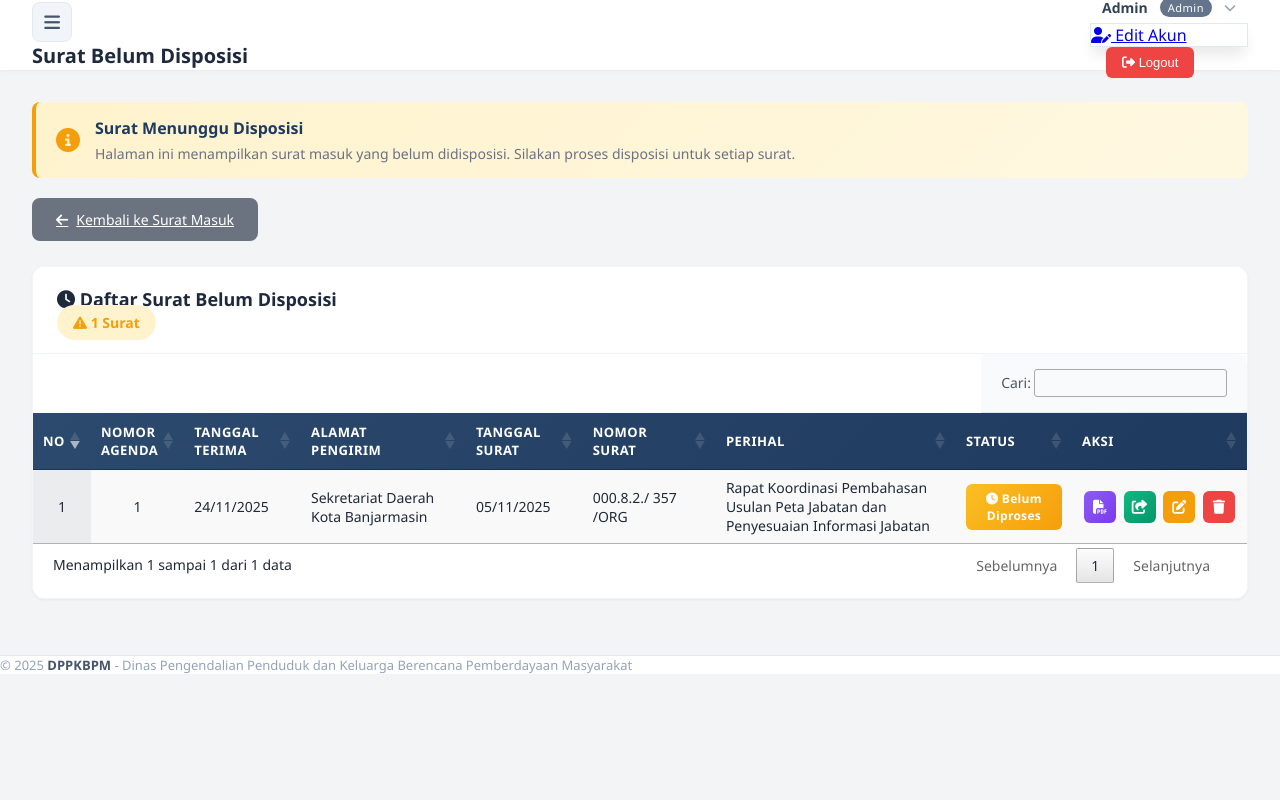
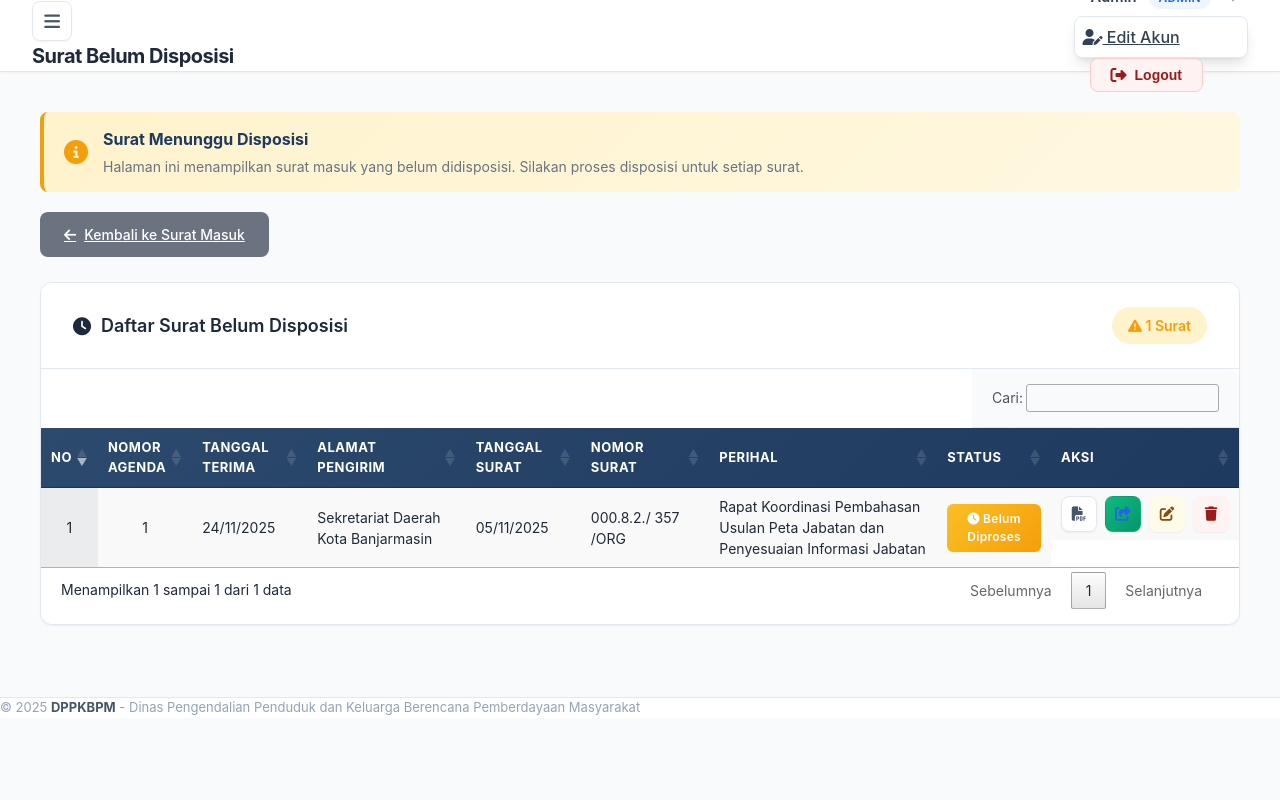
Before and after one commit to GitSyah111/DIAPRA-PKL, a PHP site: page /php/surat-belum-disposisi.php in a window 1280 px wide. Run offline with PHP 8.4, Linux system fonts and the light colour scheme; a user stored in the database is signed in; data comes from the database, SQL or seed files in the repository; some libraries are stand-ins or nearby versions.

Commit message:
update posisi datatables

```diff
--- a/css/dashboard.css
+++ b/css/dashboard.css
@@ -1,26 +1,59 @@
+:root {
+    /* Premium Color Palette (Inter/Slate based) */
+    --primary-50: #eff6ff;
+    --primary-100: #dbeafe;
+    --primary-500: #3b82f6;
+    --primary-600: #2563eb;
+    --primary-700: #1d4ed8;
+
+    --slate-50: #f8fafc;
+    --slate-100: #f1f5f9;
+    --slate-200: #e2e8f0;
+    --slate-300: #cbd5e1;
+    --slate-400: #94a3b8;
+    --slate-500: #64748b;
+    --slate-600: #475569;
+    --slate-700: #334155;
+    --slate-800: #1e293b;
+    --slate-900: #0f172a;
+
+    --success-bg: #f0fdf4;
+    --success-text: #166534;
+    --warning-bg: #fefce8;
+    --warning-text: #854d0e;
+    --danger-bg: #fef2f2;
+    --danger-text: #991b1b;
+
+    /* Semantic Variables */
+    --bg-body: var(--slate-50);
+    --bg-card: #ffffff;
+    --text-main: var(--slate-800);
+    --text-muted: var(--slate-500);
+    --border-color: var(--slate-200);
+
+    /* Shadows */
+    --shadow-sm: 0 1px 2px 0 rgb(0 0 0 / 0.05);
+    --shadow-md: 0 4px 6px -1px rgb(0 0 0 / 0.1), 0 2px 4px -2px rgb(0 0 0 / 0.1);
+    --shadow-lg: 0 10px 15px -3px rgb(0 0 0 / 0.1), 0 4px 6px -4px rgb(0 0 0 / 0.1);
+
+    /* Global Radius */
+    --radius-md: 0.5rem;
+    --radius-lg: 0.75rem;
+}
+
 * {
     margin: 0;
     padding: 0;
     box-sizing: border-box;
+    outline-color: var(--primary-500);
 }
 
 body {
-    font-family: 'Segoe UI', 'Inter', -apple-system, BlinkMacSystemFont, sans-serif;
-    background-color: #f3f4f6;
-    color: #1f2937;
-    animation: fadeInPage 0.5s ease-out;
-}
-
-@keyframes fadeInPage {
-    from {
-        opacity: 0;
-        transform: translateY(10px);
-    }
-
-    to {
-        opacity: 1;
-        transform: translateY(0);
-    }
+    font-family: 'Inter', -apple-system, BlinkMacSystemFont, 'Segoe UI', Roboto, sans-serif;
+    background-color: var(--bg-body);
+    color: var(--text-main);
+    line-height: 1.5;
+    -webkit-font-smoothing: antialiased;
 }
 
 .container {
@@ -185,52 +218,57 @@ body {
     flex-direction: column;
     min-height: 100vh;
     transition: margin-left 0.3s ease;
-    background-color: #f3f4f6;
+    background-color: var(--bg-body);
 }
 
-/* Header */
+/* Premium Header */
 .header {
-    background: #fff;
+    background: rgba(255, 255, 255, 0.9);
+    /* Glass effect */
+    backdrop-filter: blur(12px);
+    -webkit-backdrop-filter: blur(12px);
     padding: 16px 32px;
-    box-shadow: 0 1px 3px rgba(0, 0, 0, 0.05);
+    border-bottom: 1px solid var(--border-color);
+    box-shadow: var(--shadow-sm);
     display: flex;
     justify-content: space-between;
     align-items: center;
     position: sticky;
     top: 0;
     z-index: 900;
-    height: 70px;
+    height: 72px;
 }
 
 .header-title {
-    font-size: 20px;
-    color: #1e293b;
-    font-weight: 600;
+    font-size: 1.25rem;
+    color: var(--slate-800);
+    font-weight: 700;
+    letter-spacing: -0.025em;
 }
 
 .header-menu-btn {
     display: flex;
     align-items: center;
     justify-content: center;
-    background: #f1f5f9;
-    /* Light background to be visible */
-    border: 1px solid #e2e8f0;
-    border-radius: 8px;
+    background: white;
+    border: 1px solid var(--border-color);
+    border-radius: var(--radius-md);
     padding: 8px;
-    font-size: 18px;
-    color: #475569;
+    font-size: 1.125rem;
+    color: var(--slate-600);
     cursor: pointer;
     margin-right: 16px;
-    transition: all 0.2s;
+    transition: all 0.2s ease;
     width: 40px;
     height: 40px;
+    box-shadow: var(--shadow-sm);
     z-index: 1001;
-    /* Above sidebar trigger if needed */
 }
 
 .header-menu-btn:hover {
-    background: #e2e8f0;
-    color: #1e293b;
+    background: var(--slate-50);
+    color: var(--primary-600);
+    border-color: var(--primary-100);
 }
 
 /* Hide mobile toggle on desktop */
@@ -254,73 +292,102 @@ body {
     }
 }
 
-/* User Info */
+/* User Info & Dropdown */
 .user-info {
     display: flex;
     align-items: center;
     gap: 12px;
-    padding: 6px 12px;
-    border-radius: 8px;
+    padding: 6px 8px 6px 16px;
+    border-radius: 999px;
+    /* Pill shape */
     cursor: pointer;
-    transition: background 0.2s;
+    transition: all 0.2s;
+    background: transparent;
+    border: 1px solid transparent;
 }
 
 .user-info:hover {
-    background: #f1f5f9;
+    background: white;
+    border-color: var(--border-color);
+    box-shadow: var(--shadow-sm);
 }
 
 .user-name {
     font-weight: 600;
-    color: #334155;
-    font-size: 14px;
+    color: var(--slate-700);
+    font-size: 0.925rem;
 }
 
 .user-role {
-    font-size: 11px;
-    color: #ffffff;
-    padding: 2px 8px;
-    background: #64748b;
+    font-size: 0.75rem;
+    color: var(--primary-600);
+    padding: 2px 10px;
+    background: var(--primary-50);
     border-radius: 999px;
-    font-weight: 500;
-    letter-spacing: 0.5px;
+    font-weight: 600;
+    letter-spacing: 0.025em;
+    text-transform: uppercase;
 }
 
 .user-info i.fa-chevron-down {
-    color: #94a3b8;
+    color: var(--slate-400);
     font-size: 12px;
+    margin-left: 4px;
 }
 
 /* Dropdown */
 .user-dropdown {
-    top: 60px;
+    top: 64px;
     right: 32px;
-    border: 1px solid #e2e8f0;
-    box-shadow: 0 10px 15px -3px rgba(0, 0, 0, 0.1);
+    border: 1px solid var(--border-color);
+    box-shadow: var(--shadow-lg);
+    border-radius: var(--radius-md);
+    padding: 8px;
+    background: white;
+}
+
+.user-dropdown a {
+    border-radius: var(--radius-md);
+    color: var(--slate-700);
+    font-weight: 500;
+}
+
+.user-dropdown a:hover {
+    background: var(--slate-50);
+    color: var(--primary-600);
 }
 
 .logout-btn {
     margin-left: 16px;
-    background-color: #ef4444;
-    color: white;
-    border: none;
-    padding: 8px 16px;
-    border-radius: 6px;
-    font-size: 13px;
-    font-weight: 500;
-    transition: background-color 0.2s;
+    background-color: var(--danger-bg);
+    color: var(--danger-text);
+    border: 1px solid #fecaca;
+    padding: 8px 20px;
+    border-radius: var(--radius-md);
+    font-size: 0.875rem;
+    font-weight: 600;
+    transition: all 0.2s;
     box-shadow: none;
+    display: flex;
+    align-items: center;
+    gap: 8px;
 }
 
 .logout-btn:hover {
-    background-color: #dc2626;
-    transform: none;
-    box-shadow: none;
+    background-color: #fee2e2;
+    transform: translateY(-1px);
+    box-shadow: var(--shadow-sm);
+}
+
+.logout-btn i {
+    font-size: 1rem;
 }
 
 /* Content Area */
 .content {
-    padding: 32px;
-    max-width: 1400px;
+    padding: 2.5rem;
+    max-width: 1600px;
+    /* Spacious max-width */
     margin: 0 auto;
     width: 100%;
 }
@@ -328,82 +395,140 @@ body {
 /* Stats Grid */
 .stats-grid {
     display: grid;
-    grid-template-columns: repeat(auto-fit, minmax(240px, 1fr));
+    grid-template-columns: repeat(auto-fit, minmax(280px, 1fr));
     gap: 24px;
     margin-bottom: 32px;
 }
 
 .stat-card {
-    background: #fff;
-    padding: 24px;
-    border-radius: 12px;
-    box-shadow: 0 1px 3px rgba(0, 0, 0, 0.05);
-    /* Modern subtle shadow */
-    border: 1px solid #f1f5f9;
-    /* Subtle border */
-    border-left: none;
-    /* Remove old colored border */
-    transition: transform 0.2s, box-shadow 0.2s;
+    background: var(--bg-card);
+    padding: 28px;
+    border-radius: var(--radius-lg);
+    box-shadow: var(--shadow-sm);
+    border: 1px solid var(--border-color);
+    transition: all 0.3s cubic-bezier(0.4, 0, 0.2, 1);
+    display: flex;
+    align-items: center;
+    gap: 20px;
+    position: relative;
+    overflow: hidden;
 }
 
 .stat-card:hover {
-    transform: translateY(-2px);
-    box-shadow: 0 4px 6px -1px rgba(0, 0, 0, 0.1);
+    transform: translateY(-4px);
+    box-shadow: var(--shadow-lg);
+    border-color: var(--primary-100);
 }
 
 .stat-icon {
-    width: 48px;
-    height: 48px;
-    border-radius: 50%;
-    /* Circle */
-    font-size: 20px;
+    width: 60px;
+    height: 60px;
+    border-radius: 16px;
+    display: flex;
+    align-items: center;
+    justify-content: center;
+    font-size: 1.5rem;
+    flex-shrink: 0;
+    background: var(--primary-50);
+    color: var(--primary-600);
+}
+
+/* Color Variants for Stats */
+.stat-card.blue .stat-icon {
+    background: var(--primary-50);
+    color: var(--primary-600);
+}
+
+.stat-card.green .stat-icon {
+    background: var(--success-bg);
+    color: var(--success-text);
+}
+
+.stat-card.orange .stat-icon {
+    background: var(--warning-bg);
+    color: var(--warning-text);
+}
+
+.stat-card.purple .stat-icon {
+    background: #f3e8ff;
+    color: #7e22ce;
 }
 
 .stat-info h3 {
-    font-size: 13px;
-    color: #64748b;
+    font-size: 0.875rem;
+    color: var(--text-muted);
     font-weight: 500;
     text-transform: uppercase;
-    letter-spacing: 0.5px;
+    letter-spacing: 0.05em;
+    margin-bottom: 4px;
 }
 
 .stat-number {
-    font-size: 28px;
+    font-size: 2rem;
     font-weight: 700;
-    color: #0f172a;
-    margin: 4px 0;
+    color: var(--slate-900);
+    margin: 0;
+    line-height: 1.2;
 }
 
-/* Content Box (Cards) */
+.stat-label {
+    font-size: 0.8rem;
+    color: var(--slate-400);
+}
+
+/* Premium Content Box (Cards) */
 .content-box {
-    background: #fff;
-    border-radius: 12px;
-    box-shadow: 0 1px 3px rgba(0, 0, 0, 0.05);
-    border: 1px solid #f1f5f9;
+    background: var(--bg-card);
+    border-radius: var(--radius-lg);
+    box-shadow: var(--shadow-sm);
+    border: 1px solid var(--border-color);
     overflow: hidden;
-    margin-bottom: 24px;
+    margin-bottom: 32px;
+    animation: slideUp 0.4s ease-out;
+}
+
+@keyframes slideUp {
+    from {
+        opacity: 0;
+        transform: translateY(20px);
+    }
+
+    to {
+        opacity: 1;
+        transform: translateY(0);
+    }
 }
 
 .box-header {
-    padding: 20px 24px;
-    border-bottom: 1px solid #f1f5f9;
-    background: #fff;
-    /* White header */
+    padding: 24px 32px;
+    border-bottom: 1px solid var(--border-color);
+    background: white;
+    display: flex;
+    justify-content: space-between;
+    align-items: center;
 }
 
 .box-header h2 {
-    font-size: 18px;
-    color: #1e293b;
+    font-size: 1.125rem;
+    color: var(--slate-800);
     font-weight: 600;
+    display: flex;
+    align-items: center;
+    gap: 10px;
 }
 
 .activity-item {
-    padding: 16px 24px;
-    border-bottom: 1px solid #f8fafc;
+    padding: 20px 32px;
+    border-bottom: 1px solid var(--border-color);
+    transition: background 0.2s;
+}
+
+.activity-item:last-child {
+    border-bottom: none;
 }
 
 .activity-item:hover {
-    background-color: #f8fafc;
+    background-color: var(--slate-50);
 }
 
 /* DataTables Styling Overrides */
--- a/css/surat-masuk.css
+++ b/css/surat-masuk.css
@@ -192,48 +202,98 @@
 }
 
 /* Action Buttons in Table */
+/* Action Buttons in Table */
 .action-buttons-cell {
     white-space: nowrap;
+    display: flex;
+    gap: 8px;
+    /* Proper spacing */
+    justify-content: center;
 }
 
 .btn-action {
     display: inline-flex;
     align-items: center;
     justify-content: center;
-    width: 32px;
-    height: 32px;
-    border: none;
-    border-radius: 6px;
+    width: 36px;
+    height: 36px;
+    border: 1px solid transparent;
+    border-radius: var(--radius-md);
     cursor: pointer;
-    font-size: 14px;
-    transition: all 0.3s;
-    margin: 0 2px;
+    font-size: 0.9rem;
+    transition: all 0.2s cubic-bezier(0.4, 0, 0.2, 1);
+    margin: 0;
     text-decoration: none;
     color: white;
+    box-shadow: var(--shadow-sm);
 }
 
 .btn-view {
-    background: linear-gradient(135deg, #8b5cf6 0%, #7c3aed 100%);
+    background-color: white;
+    border-color: var(--border-color);
+    color: var(--slate-600);
 }
 
 .btn-view:hover {
-    transform: translateY(-2px);
-    box-shadow: 0 4px 12px rgba(139, 92, 246, 0.4);
+    background-color: var(--slate-50);
+    color: var(--primary-600);
+    border-color: var(--primary-200);
+    transform: translateY(-1px);
+    box-shadow: var(--shadow-md);
+}
+
+.btn-view-disposisi {
+    background-color: #e0f2fe;
+    /* Light sky blue */
+    color: #0284c7;
+    border: 1px solid transparent;
+}
+
+.btn-view-disposisi:hover {
+    background-color: #bae6fd;
+    color: #0369a1;
+    transform: translateY(-1px);
 }
 
 .btn-disposisi {
-    background: linear-gradient(135deg, #06b6d4 0%, #0891b2 100%);
+    background-color: var(--primary-50);
+    color: var(--primary-600);
 }
 
 .btn-disposisi:hover {
-    transform: translateY(-2px);
-    box-shadow: 0 4px 12px rgba(6, 182, 212, 0.4);
+    background-color: var(--primary-100);
+    color: var(--primary-700);
+    transform: translateY(-1px);
+}
+
+.btn-edit {
+    background-color: var(--warning-bg);
+    color: var(--warning-text);
+}
+
+.btn-edit:hover {
+    background-color: #fef9c3;
+    color: #a16207;
+    transform: translateY(-1px);
+}
+
+.btn-delete {
+    background-color: var(--danger-bg);
+    color: var(--danger-text);
+}
+
+.btn-delete:hover {
+    background-color: #fee2e2;
+    color: #b91c1c;
+    transform: translateY(-1px);
 }
 
 .btn-disabled {
-    background: #d1d5db;
+    background: var(--slate-100);
+    color: var(--slate-400);
     cursor: not-allowed;
-    opacity: 0.6;
+    opacity: 0.7;
+    box-shadow: none;
 }
 
 .btn-disabled:hover {
```
Also changed, not shown: other parts of css/surat-masuk.css (+22 -12 lines).
